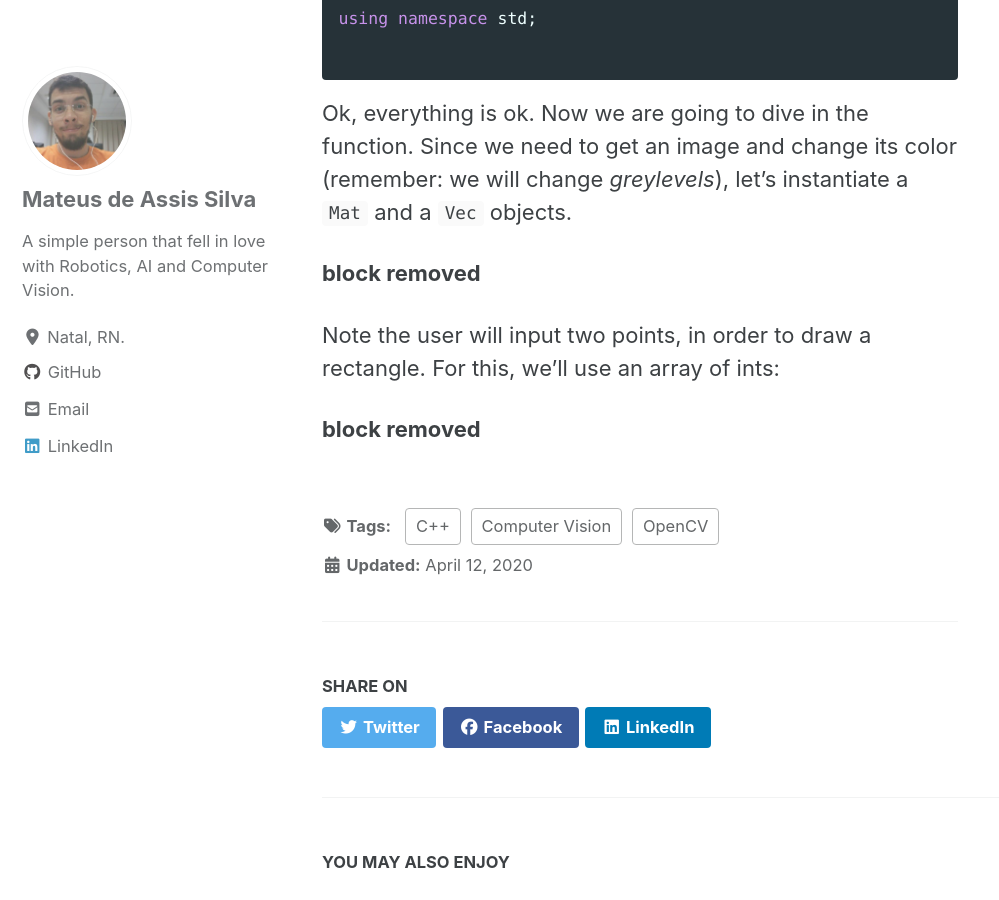
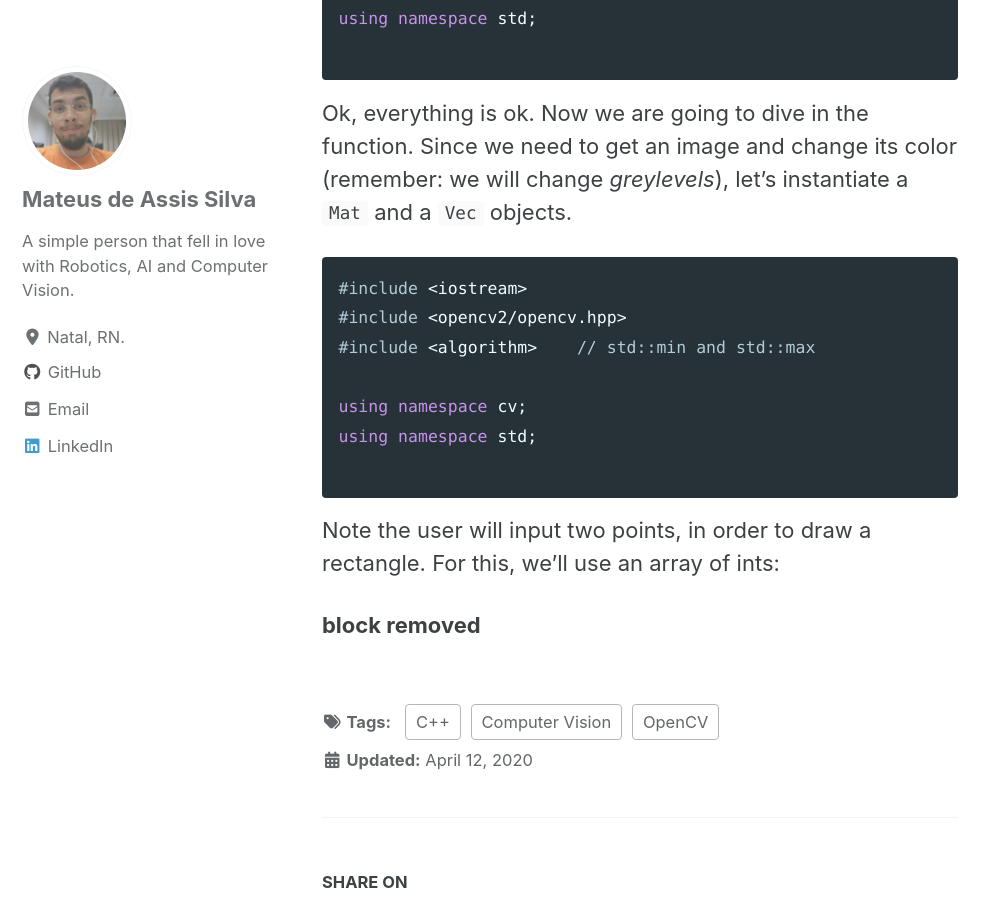
Before and after one commit to mtxslv/mtxslv.github.io, a Jekyll site: the page built from _posts/2020-04-12-opencv_basics.md, in a window 1280 px wide and 900 px high, scrolled down 1023 px. Shown: the whole window, without its empty margins (0-999 px from the left). Built offline with Jekyll 4.4.1, drawn with Linux system fonts in a browser that asks for light colours; cached includes are drawn as plain includes; nearby versions of some CDN libraries.

Commit message:
trying to make it work

````diff
--- a/_posts/2020-04-12-opencv_basics.md
+++ b/_posts/2020-04-12-opencv_basics.md
@@ -31,7 +31,15 @@ using namespace std;
 
 Ok, everything is ok. Now we are going to dive in the function. Since we need to get an image and change its color (remember: we will change *greylevels*), let's instantiate a ```Mat``` and a ```Vec``` objects.
 
-**block removed**
+```cpp
+#include <iostream>
+#include <opencv2/opencv.hpp>
+#include <algorithm>    // std::min and std::max
+
+using namespace cv;
+using namespace std;
+
+```
 
 
 Note the user will input two points, in order to draw a rectangle. For this, we'll use an array of ints:
````
